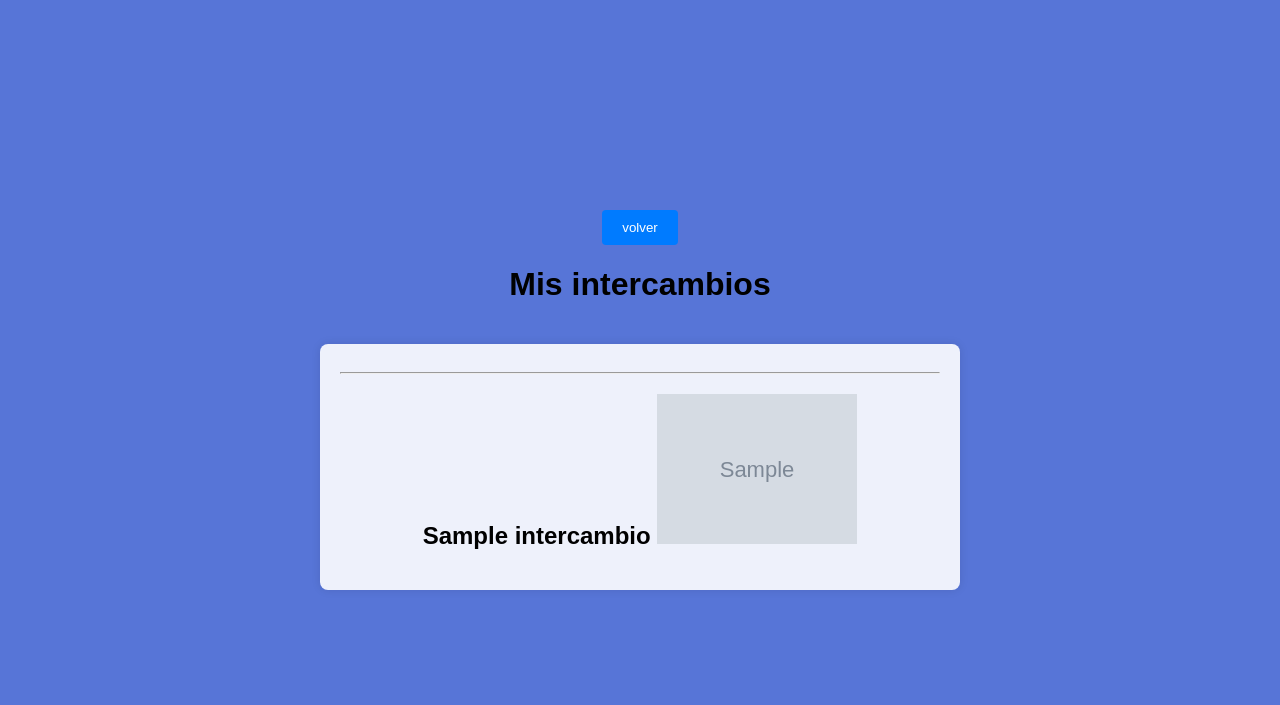
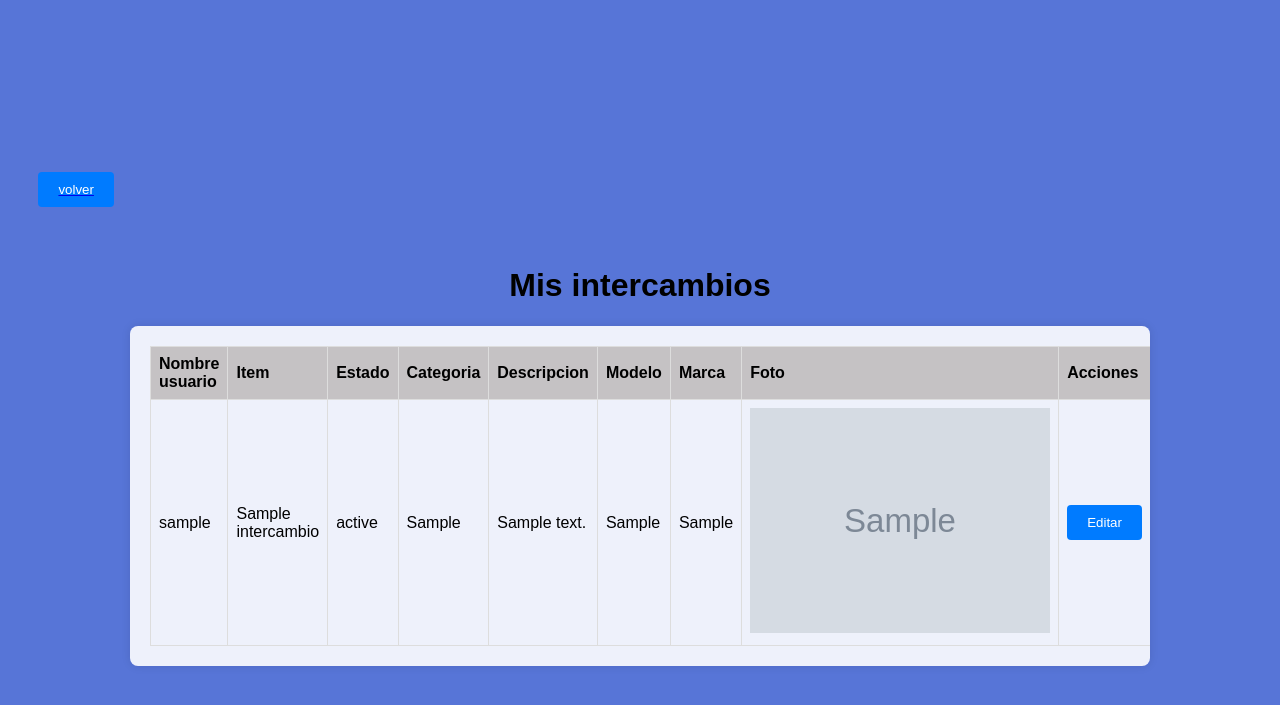
Before and after one commit to JJuanVolpe/Ferreplus, a Django app: page /mis-trueques/ in a window 1280 px wide. Shown: the top 705 px of the page. Run offline with Django 4.2, Linux system fonts and the light colour scheme; a user stored in the database is signed in; tables that the repository leaves empty hold one stand-in row (values such as "Sample post"); grey boxes marked "Sample" are stand-in pictures.

Commit message:
arreglo fotos menu de intercambio v2

```diff
--- a/myapp/templates/Menu_De_Intercambios.html
+++ b/myapp/templates/Menu_De_Intercambios.html
@@ -22,7 +22,8 @@
                 align-items:flex-start;
             }
             .right {
-                background-color: #fffefe;
+                font-family: Arial, Helvetica, sans-serif;
+
             }
             .divTrue{
             width: 500px;
@@ -125,6 +126,7 @@
                     </div>
                 </div>
                 <div class="right">
+                    <h3> Intercambios disponibles </h1>
                     <div class="divTrue">
                         <table class="trueque-table">
                             <thead>
@@ -141,7 +143,7 @@
                                         <tr>
                                             <td>{{ trueque.usuario.user }}</td>
                                             <td>{{ trueque.nombre }}</td>
-                                            <td>{{ truque.estado }}</td>
+                                            <td>{{ trueque.estado }}</td>
                                             <td><img src="{{ trueque.foto.url }}" class="trueque-foto"></td>
                                         </tr>
                                     {% endfor %}
--- a/myapp/templates/Mis_Trueques.html
+++ b/myapp/templates/Mis_Trueques.html
@@ -18,7 +18,7 @@
             display: flex;
             flex-direction: column;
             width: 200px;
-            margin-bottom: 20px;
+            margin-bottom: 30px;
         }
         .menu button {
             background-color: #8299e4e5;
@@ -34,10 +34,11 @@
             background-color: #126627;
         }
         .contenido {
-            margin-top: 20px;
+            margin-top: 1px;
             text-align: center;
             width: 100%;
-            max-width: 600px;
+            min-width:600px;
+            max-width: 980px;
             padding: 20px;
             background-color: #ffffffe5;
             border-radius: 8px;
@@ -88,29 +89,73 @@
         .card {
             margin-bottom: 20px;
         }
+        .trueque-table {
+            width: 100%;
+            border-collapse: collapse;
+        }
+        .trueque-table th, .trueque-table td {
+            border: 1px solid #ddd;
+            padding: 8px;
+            text-align: left;
+        }
+        .trueque-table th {
+            background-color: #c0bcbce0;
+            font-weight: bold;
+        }
+        .trueque-foto {
+            max-width: 300px;
+            max-height: 300px;
+        }
+        .divider {
+            margin: 10px 0;
+        }
     </style>
     {% load static %}
 </head>
 <body>
-    <a href="{% url 'Menu_De_Intercambios' %}">
+    <a href="{% url 'Menu_De_Intercambios' %}" style="display: flex; align-self: flex-start; padding: 3%;">
         <button>volver</button>
     </a>
     <h1>Mis intercambios</h1>
     <div class="contenido">
-        {% block content %}
-        {% endblock %}
-        {% if listadointercambios %}
-            {% for inter in listadointercambios %}
-                <article class="card">
-                    <hr class="divider">
-                    <h1 style="font-family: Arial;">{{ inter.nombre }}
-                        <img src="{{ inter.foto.url }}" alt="{{ inter.nombre }}" style="max-width:200px;max-height:250px;">
-                    </h1>
-                </article>
-            {% endfor %}
-        {% else %}
-            <h1>No hay intercambios registrados en el sistema todavía.</h1>
-        {% endif %}
+        <table class="trueque-table">
+            <thead>
+                <tr>
+                    <th>Nombre usuario</th>
+                    <th>Item</th>
+                    <th>Estado </th>
+                    <th>Categoria</th>
+                    <th>Descripcion</th>
+                    <th>Modelo</th>
+                    <th>Marca</th>
+                    <th>Foto</th>
+                    <th>Acciones</th>
+                </tr>
+            </thead>
+            <tbody>
+                {% if listadointercambios %}
+                    {% for trueque in listadointercambios %}
+                        <tr>
+                            <td>{{ trueque.usuario.user }}</td>
+                            <td>{{ trueque.nombre }}</td>
+                            <td>{{ trueque.estado }}</td>
+                            <td>{{ trueque.categoria }}</td>
+                            <td>{{ trueque.descripcion }}</td>
+                            <td>{{ trueque.modelo }}</td>
+                            <td>{{ trueque.marca }}</td>
+                            <td><img src="{{ trueque.foto.url }}" class="trueque-foto"></td>
+                            <td>
+                                <button onclick="openModal('{{ trueque.id }}')">Editar</button>
+                            </td>
+                        </tr>
+                    {% endfor %}
+                {% else %}
+                    <tr>
+                        <td colspan="9">No hay trueques por el momento</td>
+                    </tr>
+                {% endif %}
+            </tbody>
+        </table>
     </div>
 </body>
 </html>
```
Also changed, not shown: media/fotos_intercambios/Imagen_de_WhatsApp_2024-05-11_a_las_14.27.11_5672b870.jpg (added). Lines whose indentation alone changed are shown as unchanged.
